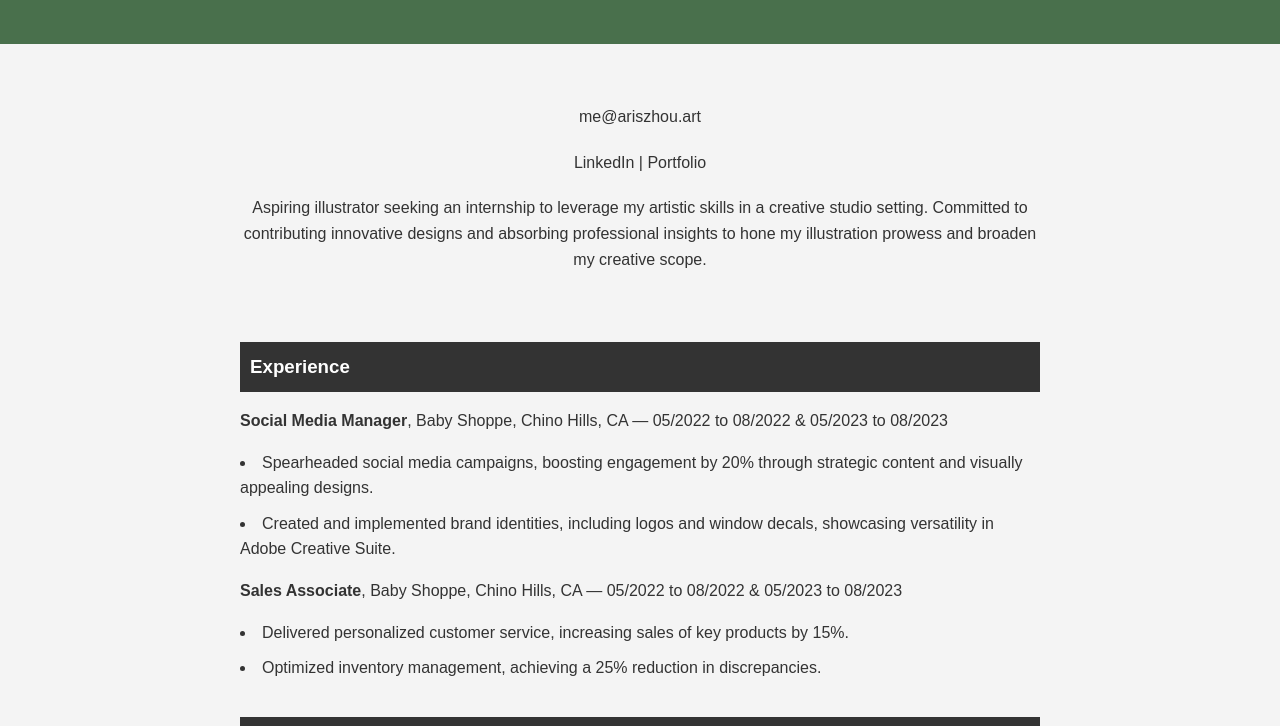
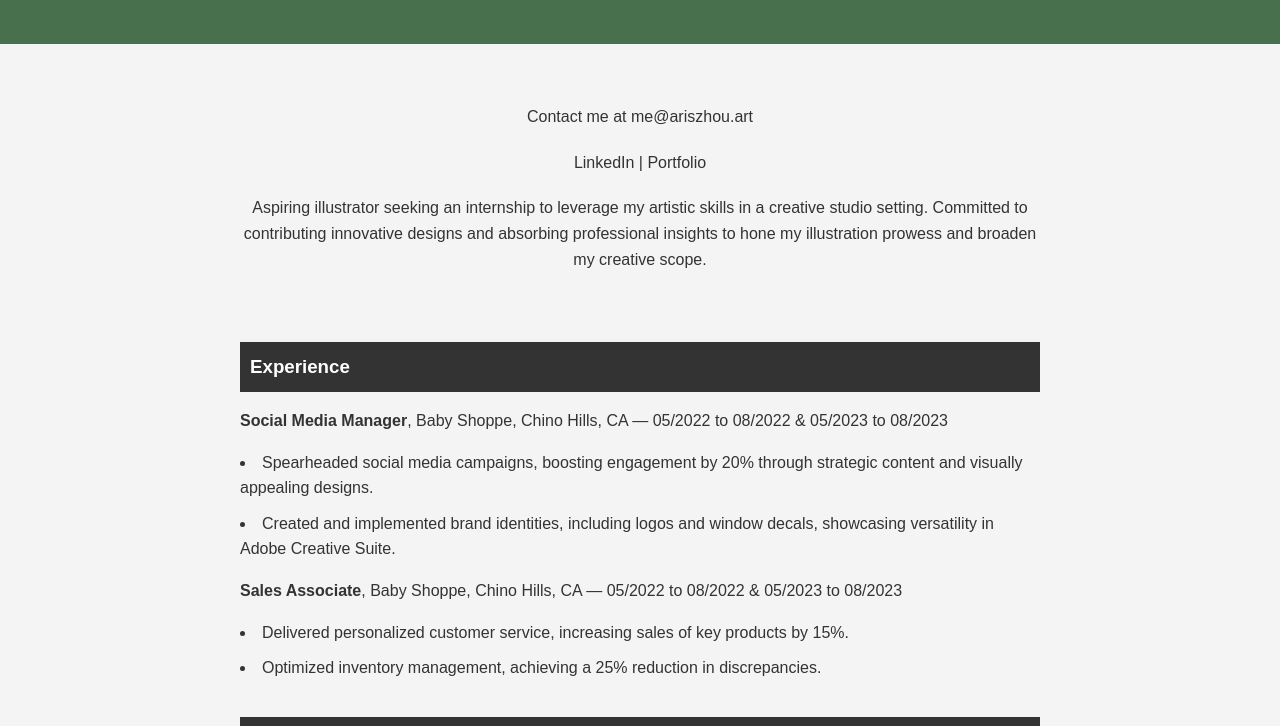
Before and after one commit to ArisHZhou/PersonalWeb, a plain HTML site: page index.html in a window 1280 px wide. Shown: the part 74-800 px from the top of the page. Drawn offline with Linux system fonts and the light colour scheme.

Commit message:
Update index.html

```diff
--- a/index.html
+++ b/index.html
@@ -97,7 +97,7 @@
 
     <section class="main-info">
         <div class="container">
-            <p> <a href="mailto:me@ariszhou.art">me@ariszhou.art</a></p>
+            <p> Contact me at <a href="mailto:me@ariszhou.art">me@ariszhou.art</a></p>
             <p><a href="https://www.linkedin.com/in/aris-zhou-128bb524a/">LinkedIn</a> | <a href="https://ariszhou.myportfolio.com">Portfolio</a></p>
             <p>Aspiring illustrator seeking an internship to leverage my artistic skills in a creative studio setting. Committed to contributing innovative designs and absorbing professional insights to hone my illustration prowess and broaden my creative scope.</p>
         </div>
```
